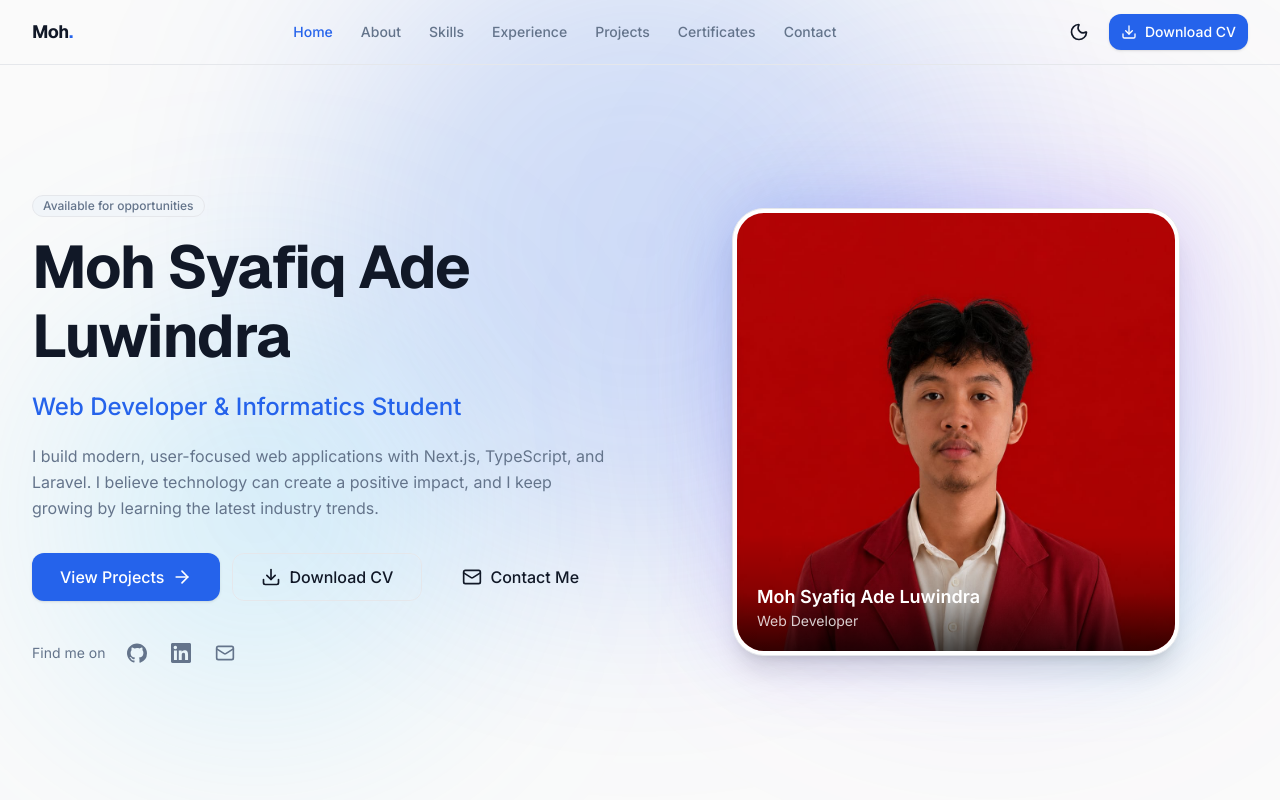
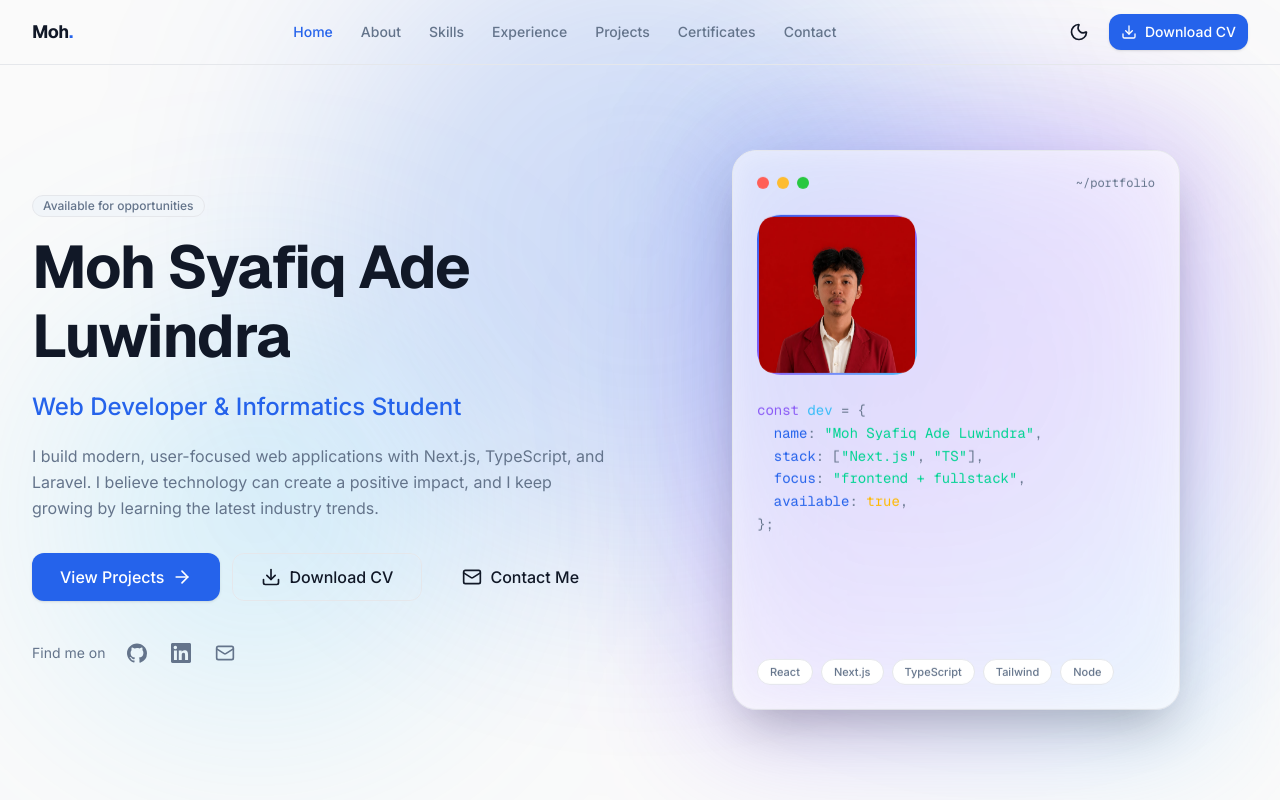
Before and after one commit to adeluindra/portfolio, a Next.js app: page / in a window 1280 px wide. Shown: the top 800 px of the page. Built offline with nearby package versions, Linux system fonts and the light colour scheme.

Commit message:
update animation & profile card

```diff
--- /dev/null
+++ b/src/components/sections/HeroProfileCard.tsx
@@ -0,0 +1,191 @@
+"use client";
+
+import { useEffect, useRef } from "react";
+import Image from "next/image";
+import { gsap, EASE, prefersReducedMotion } from "@/lib/gsap";
+import { SITE_CONFIG, PROFILE_IMAGE } from "@/lib/constants";
+
+/** Tech tags shown at the bottom of the card. */
+const TECH_TAGS = ["React", "Next.js", "TypeScript", "Tailwind", "Node"];
+
+/**
+ * Hero profile card styled as a code-editor window (see
+ * docs/PRD_Card_Design_Animations.md):
+ *  - Title bar with traffic-light dots + path label
+ *  - Gradient-bordered avatar
+ *  - Syntax-highlighted `const dev = {…}` block
+ *  - Tech tags
+ *
+ * Motion:
+ *  A. Entrance — opacity/scale in on mount
+ *  B. Floating — continuous gentle vertical bob
+ *  C. 3D tilt — follows the cursor, springs back on leave
+ * All motion is disabled under prefers-reduced-motion.
+ */
+export function HeroProfileCard() {
+  const floatRef = useRef<HTMLDivElement>(null);
+  const cardRef = useRef<HTMLDivElement>(null);
+
+  useEffect(() => {
+    const floatEl = floatRef.current;
+    const cardEl = cardRef.current;
+    if (!floatEl || !cardEl) return;
+
+    if (prefersReducedMotion()) {
+      gsap.set(cardEl, { opacity: 1, scale: 1 });
+      return;
+    }
+
+    const ctx = gsap.context(() => {
+      // A. Entrance
+      gsap.fromTo(
+        cardEl,
+        { opacity: 0, scale: 0.92 },
+        { opacity: 1, scale: 1, duration: 1, delay: 0.3, ease: EASE }
+      );
+
+      // B. Floating (continuous) — applied to a wrapper so it never fights
+      // with the tilt rotation on the card itself.
+      gsap.to(floatEl, {
+        y: -10,
+        duration: 3,
+        ease: "sine.inOut",
+        yoyo: true,
+        repeat: -1,
+      });
+    });
+
+    // C. 3D tilt — only on devices that actually hover.
+    const supportsHover = window.matchMedia("(hover: hover)").matches;
+
+    const handleMove = (event: MouseEvent) => {
+      const rect = cardEl.getBoundingClientRect();
+      const px = (event.clientX - rect.left) / rect.width; // 0 → 1
+      const py = (event.clientY - rect.top) / rect.height; // 0 → 1
+      gsap.to(cardEl, {
+        rotateY: (px - 0.5) * 20, // -10° → 10°
+        rotateX: -(py - 0.5) * 20, // 10° → -10°
+        transformPerspective: 1000,
+        transformOrigin: "center",
+        duration: 0.4,
+        ease: "power2.out",
+        overwrite: "auto",
+      });
+    };
+
+    const handleLeave = () => {
+      gsap.to(cardEl, {
+        rotateX: 0,
+        rotateY: 0,
+        duration: 0.6,
+        ease: EASE,
+        overwrite: "auto",
+      });
+    };
+
+    if (supportsHover) {
+      cardEl.addEventListener("mousemove", handleMove);
+      cardEl.addEventListener("mouseleave", handleLeave);
+    }
+
+    return () => {
+      ctx.revert();
+      cardEl.removeEventListener("mousemove", handleMove);
+      cardEl.removeEventListener("mouseleave", handleLeave);
+    };
+  }, []);
+
+  return (
+    <div className="relative mx-auto w-full max-w-md [perspective:1000px]">
+      {/* Background glow */}
+      <div
+        aria-hidden="true"
+        className="absolute -inset-6 -z-10 rounded-[2.5rem] bg-gradient-to-br from-primary/30 via-accent/30 to-secondary/30 blur-3xl"
+      />
+
+      <div ref={floatRef} className="will-change-transform">
+        <div
+          ref={cardRef}
+          className="relative aspect-[4/5] overflow-hidden rounded-2xl border border-border/60 bg-card/70 shadow-2xl backdrop-blur-md opacity-0 [transform-style:preserve-3d]"
+        >
+          <div className="flex h-full flex-col p-5 sm:p-6">
+            {/* Title bar */}
+            <div className="flex items-center justify-between">
+              <div className="flex items-center gap-2">
+                <span className="size-3 rounded-full bg-[#ff5f57]" />
+                <span className="size-3 rounded-full bg-[#febc2e]" />
+                <span className="size-3 rounded-full bg-[#28c840]" />
+              </div>
+              <span className="font-mono text-xs text-muted-foreground">
+                ~/portfolio
+              </span>
+            </div>
+
+            {/* Avatar with gradient border */}
+            <div className="mt-6 size-40 rounded-2xl bg-gradient-to-br from-primary via-accent to-secondary p-0.5">
+              <div className="relative h-full w-full overflow-hidden rounded-[0.9rem] bg-card">
+                <Image
+                  src={PROFILE_IMAGE}
+                  alt={`${SITE_CONFIG.name} — ${SITE_CONFIG.role}`}
+                  fill
+                  priority
+                  sizes="160px"
+                  className="object-cover object-top"
+                />
+              </div>
+            </div>
+
+            {/* Code block */}
+            <pre className="mt-6 font-mono text-xs leading-relaxed sm:text-sm">
+              <code>
+                <span className="text-accent">const</span>{" "}
+                <span className="text-secondary">dev</span>
+                <span className="text-muted-foreground"> = {"{"}</span>
+                {"\n"}
+                {"  "}
+                <span className="text-primary">name</span>
+                <span className="text-muted-foreground">: </span>
+                <span className="text-emerald-400">&quot;{SITE_CONFIG.name}&quot;</span>
+                <span className="text-muted-foreground">,</span>
+                {"\n"}
+                {"  "}
+                <span className="text-primary">stack</span>
+                <span className="text-muted-foreground">: [</span>
+                <span className="text-emerald-400">&quot;Next.js&quot;</span>
+                <span className="text-muted-foreground">, </span>
+                <span className="text-emerald-400">&quot;TS&quot;</span>
+                <span className="text-muted-foreground">],</span>
+                {"\n"}
+                {"  "}
+                <span className="text-primary">focus</span>
+                <span className="text-muted-foreground">: </span>
+                <span className="text-emerald-400">&quot;frontend + fullstack&quot;</span>
+                <span className="text-muted-foreground">,</span>
+                {"\n"}
+                {"  "}
+                <span className="text-primary">available</span>
+                <span className="text-muted-foreground">: </span>
+                <span className="text-amber-400">true</span>
+                <span className="text-muted-foreground">,</span>
+                {"\n"}
+                <span className="text-muted-foreground">{"};"}</span>
+              </code>
+            </pre>
+
+            {/* Tech tags */}
+            <div className="mt-auto flex flex-wrap gap-2 pt-6">
+              {TECH_TAGS.map((tag) => (
+                <span
+                  key={tag}
+                  className="rounded-full border border-border/60 bg-card px-3 py-1 text-[11px] font-medium text-muted-foreground"
+                >
+                  {tag}
+                </span>
+              ))}
+            </div>
+          </div>
+        </div>
+      </div>
+    </div>
+  );
+}
--- a/src/components/sections/HeroSection.tsx
+++ b/src/components/sections/HeroSection.tsx
@@ -1,6 +1,5 @@
 "use client";
 
-import Image from "next/image";
 import { ArrowRight, Download, Mail } from "lucide-react";
 import { Button } from "@/components/ui/Button";
 import { Container } from "@/components/ui/Container";
@@ -9,7 +8,8 @@ import { FadeIn } from "@/components/animations/FadeIn";
 import { TextReveal } from "@/components/animations/TextReveal";
 import { MagneticButton } from "@/components/animations/MagneticButton";
 import { AuroraBackground } from "@/components/animations/AuroraBackground";
-import { SITE_CONFIG, CV_PATH, PROFILE_IMAGE } from "@/lib/constants";
+import { HeroProfileCard } from "@/components/sections/HeroProfileCard";
+import { SITE_CONFIG, CV_PATH } from "@/lib/constants";
 import { SOCIALS } from "@/data/socials";
 
 /**
@@ -110,34 +110,3 @@ export function HeroSection() {
     </section>
   );
 }
-
-/**
- * Profile card with a gradient border, glow, and the professional photo.
- * The image lives at {PROFILE_IMAGE} in /public.
- */
-function HeroProfileCard() {
-  return (
-    <div className="relative mx-auto aspect-square w-full max-w-md">
-      {/* Gradient glow */}
-      <div className="absolute inset-0 -z-10 rounded-[2rem] bg-gradient-to-br from-primary/30 via-accent/20 to-secondary/30 blur-2xl" />
-
-      <div className="group relative h-full overflow-hidden rounded-[2rem] border border-border bg-card p-1 shadow-xl">
-        <div className="relative h-full overflow-hidden rounded-[1.7rem]">
-          <Image
-            src={PROFILE_IMAGE}
-            alt={`${SITE_CONFIG.name} — ${SITE_CONFIG.role}`}
-            fill
-            priority
-            sizes="(min-width: 1024px) 28rem, 0px"
-            className="object-cover object-top transition-transform duration-500 group-hover:scale-105"
-          />
-          {/* Subtle gradient so the name stays readable over the photo */}
-          <div className="absolute inset-x-0 bottom-0 bg-gradient-to-t from-black/70 via-black/20 to-transparent p-5 pt-12">
-            <p className="text-lg font-semibold text-white">{SITE_CONFIG.name}</p>
-            <p className="text-sm text-white/80">{SITE_CONFIG.role}</p>
-          </div>
-        </div>
-      </div>
-    </div>
-  );
-}
```
